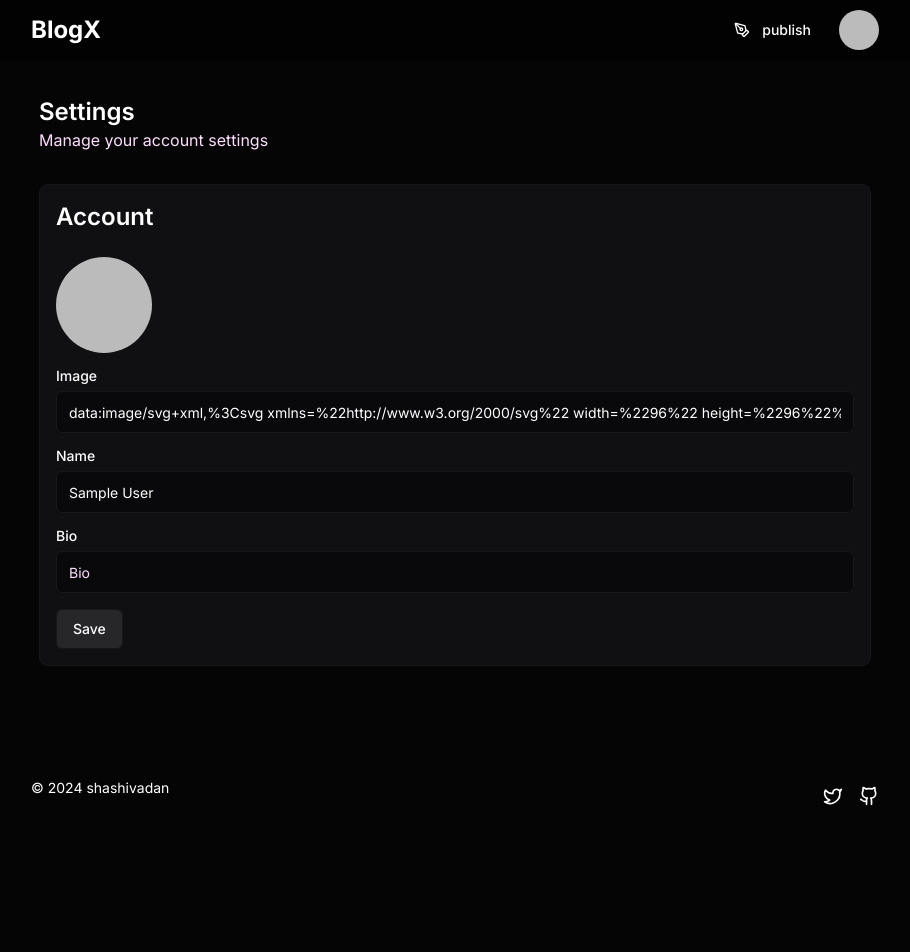
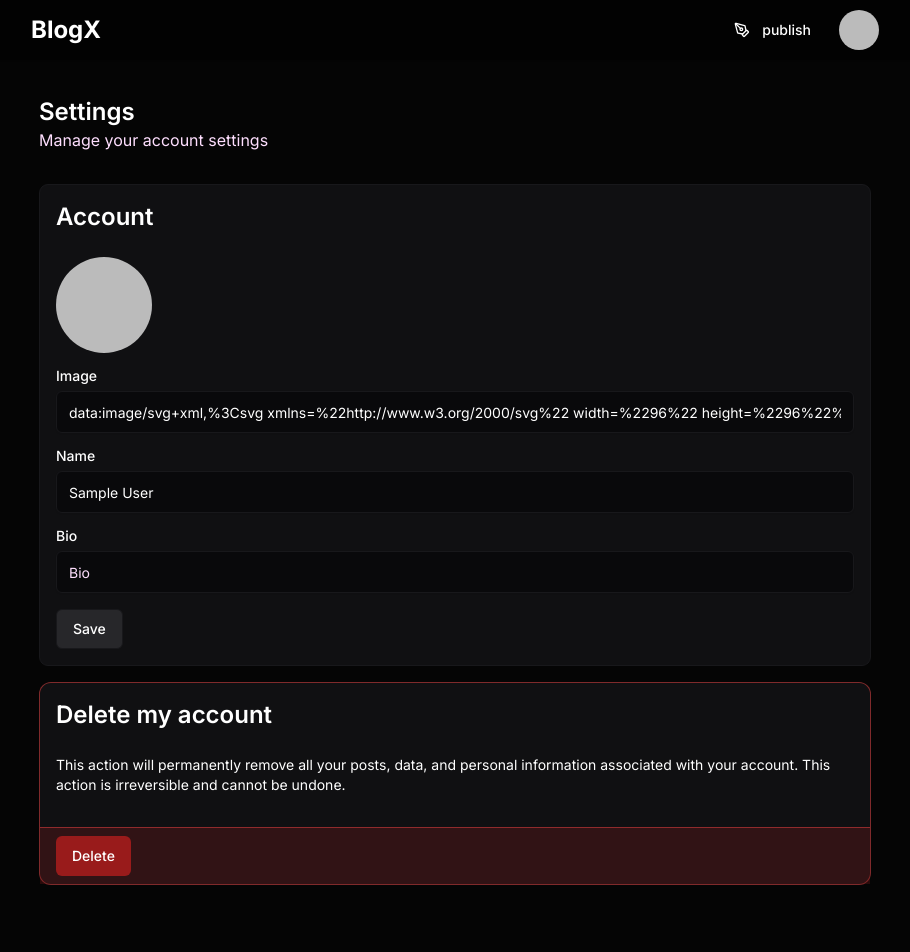
Before and after one commit to Shashivadan/BlogX, a Next.js app: page /me/settings in a window 1280 px wide. Shown: the top 952 px of the page, without its empty margins (185-1095 px from the left). Before the commit the page ends 830 px from the top, so only its background shows below. Built offline with nearby package versions, Linux system fonts and the light colour scheme; no server answers; sample sign-in values are in the browser's storage.

Commit message:
feat: the end

```diff
--- a/src/app/me/settings/page.tsx
+++ b/src/app/me/settings/page.tsx
@@ -1,9 +1,12 @@
+
+
 import React from 'react'
 import type { Metadata } from 'next';
 import PageHeader from '@/components/page-headers';
 import { getCurrentUser } from '@/lib/get-current-user';
 import { redirect } from 'next/navigation';
 import SettingsForm from '@/components/setting-form';
+import SettingsDeleteAccount from '@/components/settings-delete-account';
 
 
 const title = "Settings";
@@ -28,6 +31,7 @@ export default async function page() {
     <PageHeader title={title} description={description}/>
     <div className='my-8 space-y-4'>
       <SettingsForm user={user}/>
+      <SettingsDeleteAccount/>
     </div>
     </div>
   )
--- a/src/components/post-card.tsx
+++ b/src/components/post-card.tsx
@@ -3,6 +3,7 @@ import React from "react";
 import { HeartIcon } from "lucide-react";
 import UserAvatar from "./user-avatar";
 import Controls from "./controls";
+import { formatPostDate } from "@/utils/format-post-date";
 
 import Link from "next/link";
 export type PostCardProps = {
@@ -46,7 +47,7 @@ export default function PostCard({
                 <span>·</span>
               </>
             )}
-            {/* <span className="text-xs">{formatPostDate(createdAt)}</span> */}
+            <span className="text-xs">{formatPostDate(createdAt)}</span>
           </div>
           <Link
             href={`/${published ? "posts" : "editor"}/${id}`}
--- /dev/null
+++ b/src/components/settings-delete-account.tsx
@@ -0,0 +1,106 @@
+"use client";
+
+import React from "react";
+import {
+  AlertDialog,
+  AlertDialogAction,
+  AlertDialogCancel,
+  AlertDialogContent,
+  AlertDialogDescription,
+  AlertDialogTitle,
+  AlertDialogTrigger,
+} from "@/components/ui/alert-dialog";
+import { Button } from "@/components/ui/button";
+import { useRouter } from "next/navigation";
+import { toast } from "sonner";
+import { deleteAccount } from "@/actions/settings";
+import { Input } from "./ui/input";
+import { Label } from "@radix-ui/react-dropdown-menu";
+
+export default function SettingsDeleteAccount() {
+  const [value, setValue] = React.useState("");
+  const [open, setOpen] = React.useState(false);
+  const router = useRouter();
+  const handleDeleteMyAccount = async (e: React.FormEvent<HTMLFormElement>) => {
+    e.preventDefault();
+    try {
+      await deleteAccount();
+      toast.success("Your account has been deleted.");
+      router.push("/");
+    } catch (error) {
+      toast.error((error as Error).message);
+    }
+  };
+  return (
+    <div className=" rounded-[12px] border border-red-500/50 bg-zinc-900/60">
+      <div className="p-4">
+        <h4 className="mb-6 text-2xl font-semibold">Delete my account</h4>
+        <p className="mb-4 text-sm">
+          This action will permanently remove all your posts, data, and personal
+          information associated with your account. This action is irreversible
+          and cannot be undone.
+        </p>
+      </div>
+      <div className="border-t border-red-500/50 bg-red-900/30 px-4 py-2">
+        <AlertDialog open={open}>
+          <AlertDialogTrigger asChild>
+            <Button
+            type="button"
+
+              variant="destructive"
+              className="ml-auto  rounded-[6px] bg-red-800 hover:bg-red-600"
+              onClick={() => setOpen(true)}
+            >
+              Delete
+            </Button>
+          </AlertDialogTrigger>
+          <AlertDialogContent asChild className=" border-zinc-950 rounded-[6px]">
+            <form onSubmit={handleDeleteMyAccount}>
+              <AlertDialogTitle>Are you absolutely sure?</AlertDialogTitle>
+              <AlertDialogDescription asChild>
+                <div>
+                  This action cannot be undone. This will permanently delete
+                  your account and remove your data from our database.
+                  <div className="my-8 flex flex-col gap-2">
+                    <Label >
+                      Type{" "}
+                      <span className="text-secondary-foreground font-bold">
+                        delete my account
+                      </span>{" "}
+                      to continue:
+                    </Label>
+                    <Input
+                    className=" rounded-[6px] border-zinc-900 py-3"
+                      type="text"
+                      id="confirm"
+                      onChange={(e) => setValue(e.target.value)}
+                      required
+                    />
+                  </div>
+                </div>
+              </AlertDialogDescription>
+              <div className="flex justify-between">
+                <AlertDialogCancel
+                className=" bg-zinc-900 rounded-[6px] border-zinc-800"
+                  onClick={() => {
+                    setOpen(false);
+                    setValue("");
+                  }}
+                >
+                  Cancel
+                </AlertDialogCancel>
+                <AlertDialogAction
+                  className="  bg-red-800 rounded-[6px] hover:bg-red-700"
+                  type="submit"
+                  disabled={value !== "delete my account"}
+                >
+                  Delete
+                </AlertDialogAction>
+              </div>
+            </form>
+          </AlertDialogContent>
+        </AlertDialog>
+      </div>
+    </div>
+  );
+}
```
